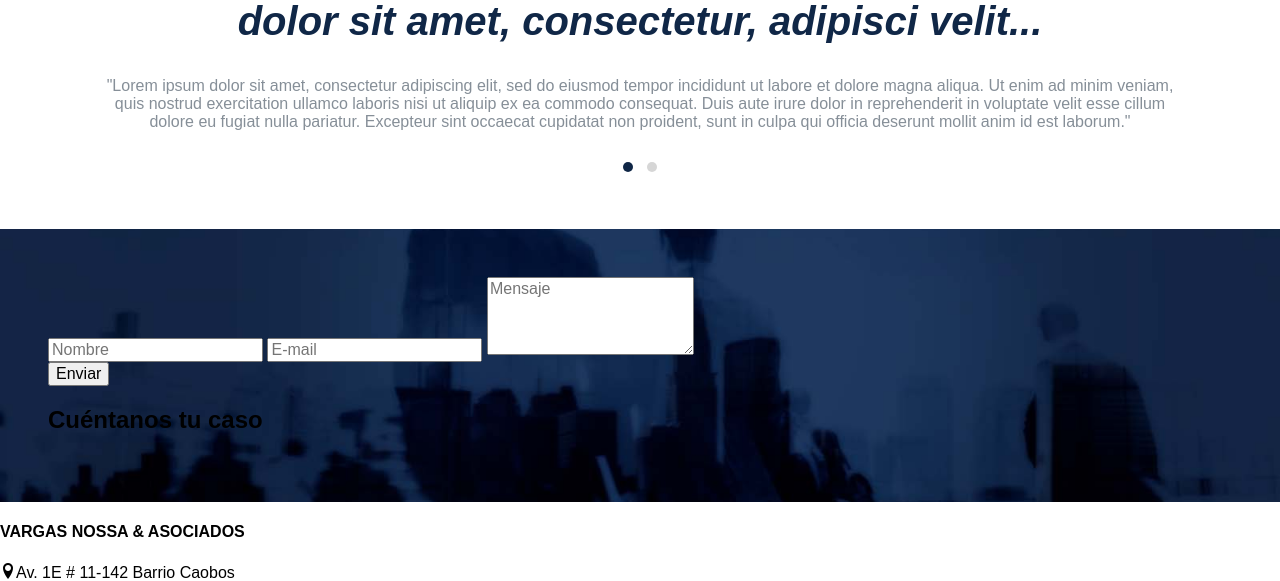
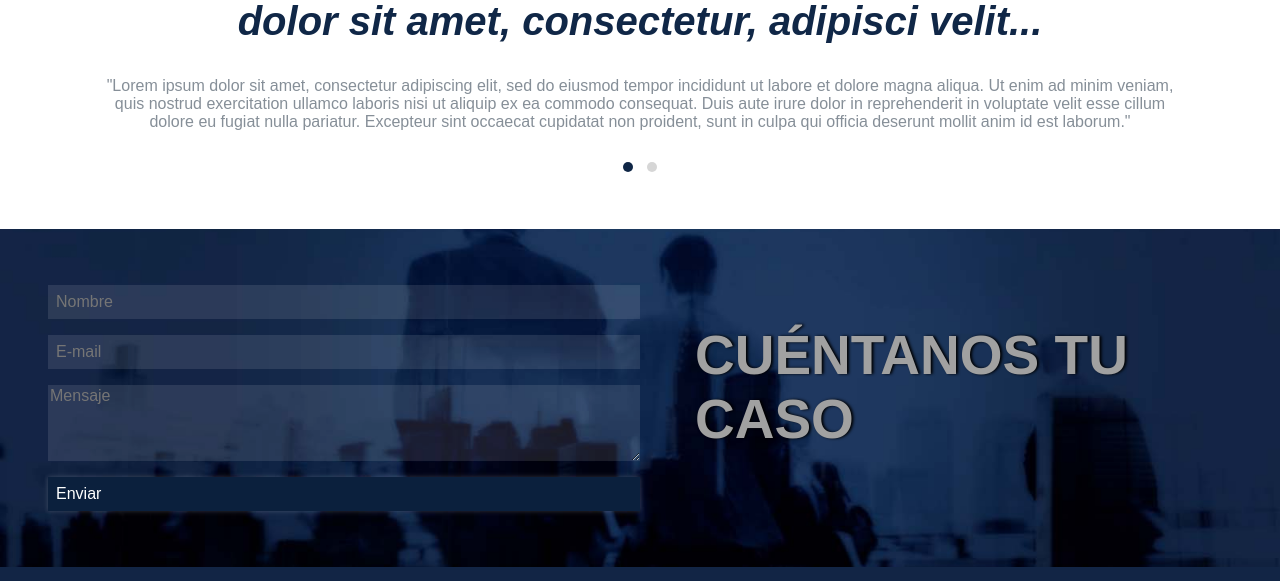
Before and after one commit to albert925/abogados, a PHP site: page / in a window 1280 px wide. Shown: the part 1763-2344 px from the top of the page. Run offline with PHP 8.4, Linux system fonts and the light colour scheme; some libraries are stand-ins or nearby versions; some web fonts are replaced.

Commit message:
actualizado 1

```diff
--- a/css/style.css
+++ b/css/style.css
@@ -4,6 +4,45 @@ body{
 }
 	figure img{
 		width: 100%;
+	}
+footer{
+	background: #122545;
+	color: #D1CFD0;
+}
+	footer #titumap{color: #000;}
+	footer .fionfoot{
+		background: #08172C;
+		font-size: 12px;
+		padding: 0.5em 0;
+		text-align: center;
+	}
+		footer .fionfoot a{
+			color: #D1CFD0;
+			text-decoration: none;
+		}
+		footer .fionfoot a:hover{
+			text-decoration: underline;
+		}
+	footer .flexfoot{
+		display: flex;
+		-webkit-justify-content: space-around;
+		-ms-justify-content: space-around;
+		justify-content: space-around;
+		padding: 1em 0;
+	}
+		footer .flexfoot #contfo{
+			width: 40%;
+		}
+			footer .flexfoot #contfo div{
+				margin: 0.5em 0;
+			}
+			footer .flexfoot #contfo h4{color: #fff;}
+		footer .flexfoot #mapagoogle{
+			width: 40%;
+		}
+	footer .mapas{
+		border:1px solid #fff;
+		height: 20em;
 	}
 header{
 	display: flex;
@@ -77,16 +116,27 @@ header{
 }
 .dossec{
 	background: #1d3960;
-	background: -moz-radial-gradient(center, ellipse cover,  #1d3960 0%, #122545 68%);
-	background: -webkit-gradient(radial, center center, 0px, center center, 100%, color-stop(0%,#1d3960), color-stop(68%,#122545));
-	background: -webkit-radial-gradient(center, ellipse cover,  #1d3960 0%,#122545 68%);
-	background: -o-radial-gradient(center, ellipse cover,  #1d3960 0%,#122545 68%);
-	background: -ms-radial-gradient(center, ellipse cover,  #1d3960 0%,#122545 68%);
 	background: radial-gradient(ellipse at center,  #1d3960 0%,#122545 68%);
-	filter: progid:DXImageTransform.Microsoft.gradient( startColorstr='#1d3960', endColorstr='#122545',GradientType=1 );
 	color: #E0DAE8;
 	padding: 3em 0;
 }
+.columninput{
+	display: flex;
+	-webkit-flex-direction: column;
+	-ms-flex-direction: column;
+	flex-direction: column;
+	text-align: center;
+}
+	.columninput input,.columninput select{
+		text-align: center;
+	}
+	.columninput input[type=submit]{
+		background: #0B203D;
+		color: #FEFFFF;
+	}
+	.columninput input[type=submit]:hover,.columninput input[type=submit]:active{
+		background: #1E375F;
+	}
 .flab{
 	display: flex;
 	-webkit-justify-content: space-between;
@@ -106,6 +156,35 @@ header{
 		border-radius: 100%;
 		height: 150px;
 		width: 150px;
+	}
+.flxcont{
+	display: flex;
+}
+	.flxcont article{
+		width: 50%;
+	}
+		.flxcont article h2{
+			color: #A1A1A1;
+			font-size: 55px;
+			margin-left: 1em;
+			text-transform: uppercase;
+			text-shadow: 2px 0 3px #000;
+		}
+			.flxcont article form input{
+				padding: 0.5em
+			}
+			.flxcont article form input,.flxcont article form textarea{
+				background: rgba(255,255,255,0.1);
+				border: 0;
+				color: #fff;
+				margin: 0.5em 0;
+				text-align: left;
+			}
+	.flxcont input[type=submit]{
+		box-shadow: 0 0 5px rgba(255,255,255,0.2);
+	}
+	.flxcont .lefsub{
+		text-align: left;
 	}
 .frases{
 	padding: 3em 0;
```
